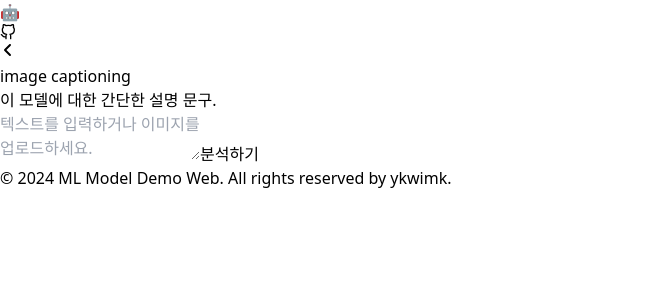
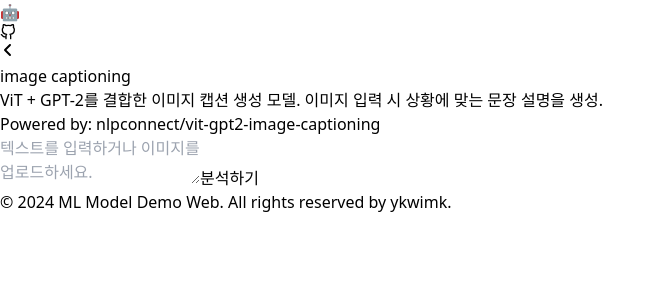
Before and after one commit to ykwimk/ml-model-web, a Next.js app: page /models/image-captioning in a window 1280 px wide. Shown: the top 300 px of the page, without its empty margins (0-665 px from the left). Built offline with nearby package versions, Linux system fonts and the light colour scheme.

Commit message:
feat: baseModel 관련 값들 추가

```diff
--- a/src/app/models/[modelId]/page.tsx
+++ b/src/app/models/[modelId]/page.tsx
@@ -1,6 +1,7 @@
 import { use } from 'react';
 import BackButton from '@/components/BackButton';
 import ModelDetailContainer from '@/components/ModelDetailContainer';
+import { MODELS } from '@/constants';
 
 interface Props {
   params: Promise<{ modelId: string }>;
@@ -8,6 +9,17 @@ interface Props {
 
 export default function ModelDetailPage({ params }: Props) {
   const { modelId } = use(params);
+
+  const modelById = MODELS.find((model) => model.id === modelId);
+
+  if (!modelById) {
+    return (
+      <div className="space-y-6">
+        <BackButton />
+        <h1 className="text-2xl font-bold">Model not found</h1>
+      </div>
+    );
+  }
 
   return (
     <div className="space-y-6">
@@ -17,7 +29,17 @@ export default function ModelDetailPage({ params }: Props) {
           {modelId.replaceAll('-', ' ')}
         </h1>
       </div>
-      <p className="text-gray-600">이 모델에 대한 간단한 설명 문구.</p>
+      {modelById.description && (
+        <p className="mt-2 break-keep text-gray-600">{modelById.description}</p>
+      )}
+      {modelById.baseModel && (
+        <p className="mt-1 text-sm text-gray-500">
+          Powered by:{' '}
+          <span className="rounded bg-gray-100 p-0.5 font-mono">
+            {modelById.baseModel}
+          </span>
+        </p>
+      )}
       <ModelDetailContainer modelId={modelId} />
     </div>
   );
--- a/src/app/page.tsx
+++ b/src/app/page.tsx
@@ -16,7 +16,7 @@ export default function Page() {
             key={model.id}
             modelId={model.id}
             name={model.name}
-            description={model.description}
+            caption={model.caption}
           />
         ))}
       </section>
--- a/src/components/ModelCard.tsx
+++ b/src/components/ModelCard.tsx
@@ -4,10 +4,10 @@ import { FaArrowRight } from 'react-icons/fa';
 interface Props {
   modelId: string;
   name: string;
-  description: string;
+  caption: string;
 }
 
-export default function ModelCard({ modelId, name, description }: Props) {
+export default function ModelCard({ modelId, name, caption }: Props) {
   return (
     <Link
       className="block rounded-lg border bg-white p-4 transition hover:shadow-lg"
@@ -16,7 +16,7 @@ export default function ModelCard({ modelId, name, description }: Props) {
       <div className="flex items-center justify-between gap-2">
         <div>
           <h3 className="text-lg font-semibold">{name}</h3>
-          <p className="mt-1 break-keep text-gray-600">{description}</p>
+          <p className="mt-1 break-keep text-gray-600">{caption}</p>
         </div>
         <span className="mt-2 inline-block text-gray-400 hover:underline">
           <FaArrowRight />
--- a/src/components/ModelDetailContainer.tsx
+++ b/src/components/ModelDetailContainer.tsx
@@ -2,7 +2,6 @@
 
 import { useState } from 'react';
 import InputSection from './InputSection';
-import BackButton from './BackButton';
 
 interface Props {
   modelId: string;
@@ -13,17 +12,8 @@ export default function ModelDetailContainer({ modelId }: Props) {
   const [isLoading, setIsLoading] = useState<boolean>(false);
 
   const handleSubmit = () => {
-    console.log('submit!');
+    console.log('modelId: ', modelId);
   };
-
-  if (!modelId) {
-    return (
-      <div className="space-y-6">
-        <BackButton />
-        <h1 className="text-2xl font-bold">Model not found</h1>
-      </div>
-    );
-  }
 
   return (
     <div className="space-y-6">
--- a/src/constants.ts
+++ b/src/constants.ts
@@ -3,57 +3,87 @@ export const MODELS = [
   {
     id: 'text-summarizer',
     name: 'Text Summarizer',
-    description: '입력한 텍스트를 간단히 요약해주는 모델',
+    caption: '입력한 텍스트를 간단히 요약해주는 모델',
+    baseModel: 'facebook/bart-large-cnn',
+    description:
+      'BART 기반 요약 모델. CNN/Daily Mail 데이터셋으로 학습되어 다양한 영어 문서에 대한 요약에 강점을 가집니다.',
   },
   {
     id: 'translator',
     name: 'Translator',
-    description: '영어, 한국어 등 다국어 간 번역을 제공하는 모델',
+    caption: '영어, 한국어 등 다국어 간 번역을 제공하는 모델',
+    baseModel: 'Helsinki-NLP/opus-mt-en-ko', // 언어 방향(en->ko 등)에 따라 모델 선택 가능: https://huggingface.co/Helsinki-NLP
+    description:
+      'Helsinki-NLP 시리즈 모델. 다양한 언어 쌍 번역을 지원하며, 여기서는 영어→한국어 번역 예제로 설정.',
   },
   {
     id: 'sentiment-analysis',
     name: 'Sentiment Analysis',
-    description: '문장의 감정(긍정/부정/중립)을 분석하는 모델',
+    caption: '문장의 감정(긍정/부정/중립)을 분석하는 모델',
+    baseModel: 'nlptown/bert-base-multilingual-uncased-sentiment',
+    description:
+      '다국어 감정분석 모델. 입력 텍스트의 감정을 긍정~부정 스펙트럼으로 분석.',
   },
   {
     id: 'question-answering',
     name: 'Question Answering',
-    description: '주어진 문서를 바탕으로 질문에 답하는 모델',
+    caption: '주어진 문서를 바탕으로 질문에 답하는 모델',
+    baseModel: 'deepset/roberta-base-squad2',
+    description:
+      'SQuAD v2 데이터로 학습된 RoBERTa 기반 QA 모델. 문서와 질문을 입력받아 해당하는 정답 구절을 추출.',
   },
 
   // --- Vision (컴퓨터 비전) ---
   {
     id: 'image-classifier',
     name: 'Image Classifier',
-    description: '이미지를 특정 카테고리로 분류하는 모델',
+    caption: '이미지를 특정 카테고리로 분류하는 모델',
+    baseModel: 'google/vit-base-patch16-224',
+    description:
+      'Vision Transformer(ViT) 기반 이미지 분류 모델. 일반적인 이미지 인식에 성능이 우수.',
   },
   {
     id: 'object-detection',
     name: 'Object Detection',
-    description: '이미지 속 객체 위치와 종류를 탐지하는 모델',
+    caption: '이미지 속 객체 위치와 종류를 탐지하는 모델',
+    baseModel: 'facebook/detr-resnet-50',
+    description:
+      'DETR(Detection Transformer) 기반 객체 탐지 모델. 이미지 내 객체들의 bounding box와 클래스 식별.',
   },
   {
     id: 'ocr',
     name: 'OCR',
-    description: '이미지 내 텍스트를 추출하는 문자 인식 모델',
+    caption: '이미지 내 텍스트를 추출하는 문자 인식 모델',
+    baseModel: 'microsoft/trocr-base-printed',
+    description:
+      'TrOCR는 Transformer 기반 OCR 모델로 인쇄된 텍스트 인식에 강점. 이미지 속 텍스트를 문자열로 반환.',
   },
 
   // --- Speech/Audio (음성/오디오) ---
   {
     id: 'speech-to-text',
     name: 'Speech-to-Text',
-    description: '음성 입력을 받아 텍스트로 변환하는 모델',
+    caption: '음성 입력을 받아 텍스트로 변환하는 모델',
+    baseModel: 'openai/whisper-small',
+    description:
+      'Whisper는 다양한 언어와 상황에 잘 대응하는 음성 인식 모델. 음성 데이터를 텍스트로 정확히 변환.',
   },
   {
     id: 'text-to-speech',
     name: 'Text-to-Speech',
-    description: '입력한 텍스트를 자연스러운 음성으로 변환하는 모델',
+    caption: '입력한 텍스트를 자연스러운 음성으로 변환하는 모델',
+    baseModel: 'espnet/kan-bayashi_ljspeech_vits',
+    description:
+      'VITS 기반 TTS 모델. LJSpeech 데이터셋으로 학습되어 영어 텍스트를 자연스럽게 음성으로 합성.',
   },
 
-  // --- Multimodal (먿티모달) ---
+  // --- Multimodal (멀티모달) ---
   {
     id: 'image-captioning',
     name: 'Image Captioning',
-    description: '이미지를 분석해 간략한 텍스트 설명을 생성하는 모델',
+    caption: '이미지를 분석해 간략한 텍스트 설명을 생성하는 모델',
+    baseModel: 'nlpconnect/vit-gpt2-image-captioning',
+    description:
+      'ViT + GPT-2를 결합한 이미지 캡션 생성 모델. 이미지 입력 시 상황에 맞는 문장 설명을 생성.',
   },
 ];
```
